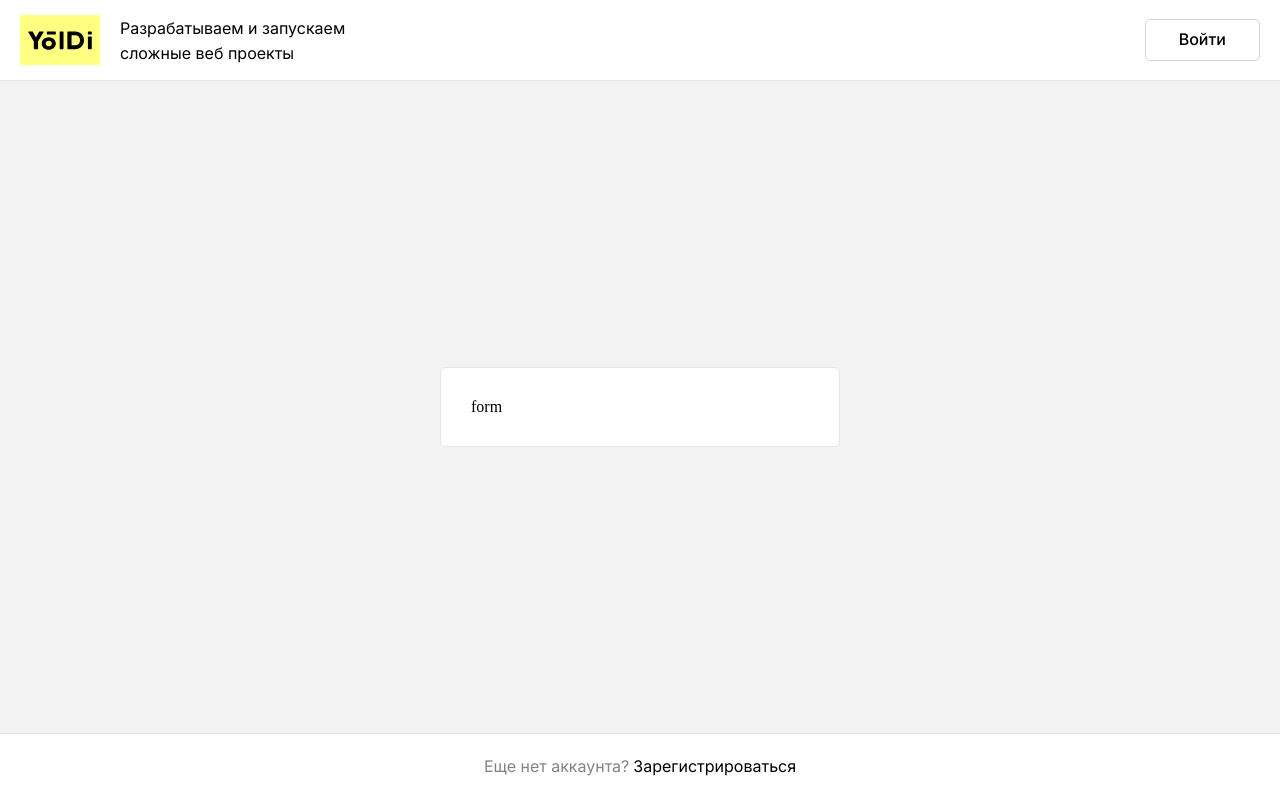
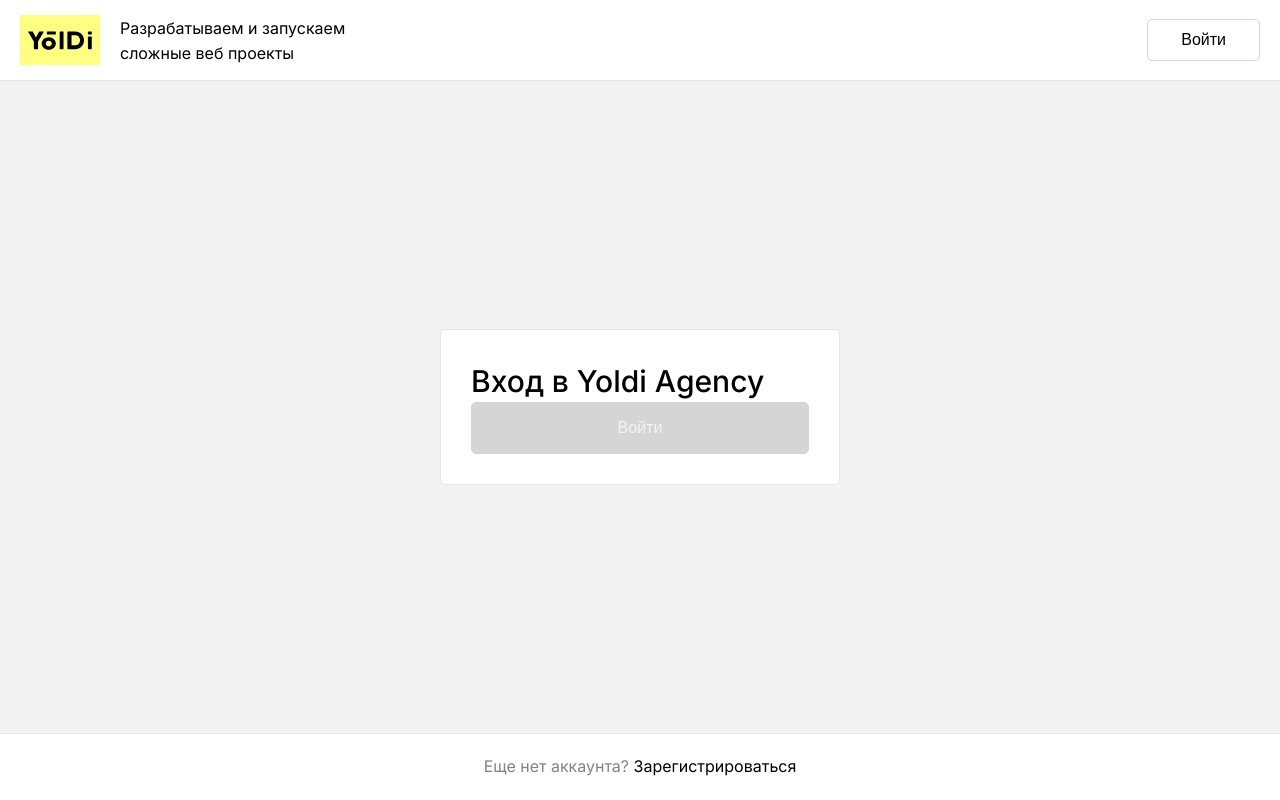
Before and after one commit to kravchuk21/yoldi-test-app, a Next.js app: page /auth/login in a window 1280 px wide. Built offline with nearby package versions, Linux system fonts and the light colour scheme.

Commit message:
Create Title component

```diff
--- a/app/auth/login/page.tsx
+++ b/app/auth/login/page.tsx
@@ -1,3 +1,5 @@
+import Button from "@/components/Button";
+import Title from "@/components/Title";
 import { Routes } from "@/constants/routes"
 import AuthFooter from "@/layout/auth/Footer"
 import AuthFormBlock from "@/layout/auth/Form";
@@ -20,7 +22,8 @@
 	return (
 		<AuthFormBlock>
 			<form>
-				form
+				<Title>Вход в Yoldi Agency</Title>
+				<Button buttonType="primary" fullWidth disabled>Войти</Button>
 			</form>
 		</AuthFormBlock>
 	)
--- a/app/layout.tsx
+++ b/app/layout.tsx
@@ -1,10 +1,11 @@
+import { InterFontCyrillic } from "@/fonts"
 import Header from "@/layout/Header"
 import "@/styles/global.css"
 import "@/styles/variables.css"
 
 export default function RootLayout({children}: {children: React.ReactNode}) {
 	return (
-		<html lang="ru">
+		<html lang="ru" className={InterFontCyrillic.className}>
 			<head/>
 			<body>
 				<Header/>
--- a/components/Button/Button.module.css
+++ b/components/Button/Button.module.css
@@ -7,6 +7,10 @@
 	border-width: 1px;
 	border-style: solid;
 	gap: 10px;
+}
+
+.button.fullWidth {
+	width: 100%;
 }
 
 .button svg {
--- a/components/Button/index.tsx
+++ b/components/Button/index.tsx
@@ -7,13 +7,14 @@
 	buttonType?: 'primary' | 'secondary'
 	LeftIcon?: React.ComponentType<SVGProps<SVGElement>>
 	RightIcon?: React.ComponentType<SVGProps<SVGElement>>
+	fullWidth?: boolean
 }
 
-const Button: React.FC<IButton> = ({ children, buttonType = 'secondary', LeftIcon, RightIcon, className, ...props }) => {
+const Button: React.FC<IButton> = ({ fullWidth = false, children, buttonType = 'secondary', LeftIcon, RightIcon, className, ...props }) => {
 	const classNameByType = buttonType
 
 	return (
-		<button className={cn(styles.button, styles[classNameByType], className)} {...props}>
+		<button className={cn(styles.button, styles[classNameByType], {[styles.fullWidth]: fullWidth}, className)} {...props}>
 			{LeftIcon && <LeftIcon/>}
 			<Typography fontWeight={500}>{children}</Typography>
 			{RightIcon && <RightIcon/>}
--- /dev/null
+++ b/components/Title/Title.module.css
@@ -0,0 +1,9 @@
+.title {
+	color: var(--typography);
+	font-style: normal;
+	font-weight: 500;
+	font-size: 30px;
+	line-height: 140%;
+	margin: 0;
+	padding: 0;
+}
--- /dev/null
+++ b/components/Title/index.tsx
@@ -0,0 +1,30 @@
+import styles from "./Title.module.css"
+import cn from "classnames"
+import { memo } from "react"
+
+interface ITitle {
+	tag?: 'h1' | 'h2' | 'h3' | 'h4' | 'h5' | 'h6'
+	children: React.ReactNode
+	className?: string
+}
+
+const Title: React.FC<ITitle> = ({children, tag = 'h1', className, ...props}) => {
+	switch (tag) {
+		case 'h1':
+			return <h1 className={cn(styles.title, className)} {...props}>{children}</h1>
+		case 'h2':
+			return <h2 className={cn(styles.title, className)} {...props}>{children}</h2>
+		case 'h3':
+			return <h3 className={cn(styles.title, className)} {...props}>{children}</h3>
+		case 'h4':
+			return <h4 className={cn(styles.title, className)} {...props}>{children}</h4>
+		case 'h5':
+			return <h5 className={cn(styles.title, className)} {...props}>{children}</h5>
+		case 'h6':
+			return <h6 className={cn(styles.title, className)} {...props}>{children}</h6>
+		default:
+			return <h1 className={cn(styles.title, className)} {...props}>{children}</h1>
+	}
+}
+
+export default memo(Title)
--- a/components/Typography/index.tsx
+++ b/components/Typography/index.tsx
@@ -1,17 +1,14 @@
-import { InterFontCyrillic } from "@/fonts"
-import { NextFont } from "@next/font"
 import { DetailedHTMLProps, HTMLAttributes, PropsWithChildren, memo } from "react"
 import cn from "classnames"
 
 import styles from "./Typography.module.css"
 
 interface ITypography extends PropsWithChildren<DetailedHTMLProps<HTMLAttributes<HTMLParagraphElement>, HTMLParagraphElement>> {
-	font?: NextFont
 	color?: string
 	fontWeight? : 500 | 400
 }
 
-const Typography: React.FC<ITypography> = ({children, font = InterFontCyrillic, className, ...props}) => {
+const Typography: React.FC<ITypography> = ({children, className, ...props}) => {
 	const TypographyStyles = {
 		color: props.color,
 		fontWeight: props.fontWeight,
@@ -19,7 +16,7 @@
 
 	return (
 		<p
-			className={cn(styles.typography, font.className, className)}
+			className={cn(styles.typography, className)}
 			style={TypographyStyles}
 			{...props}
 		>
```
